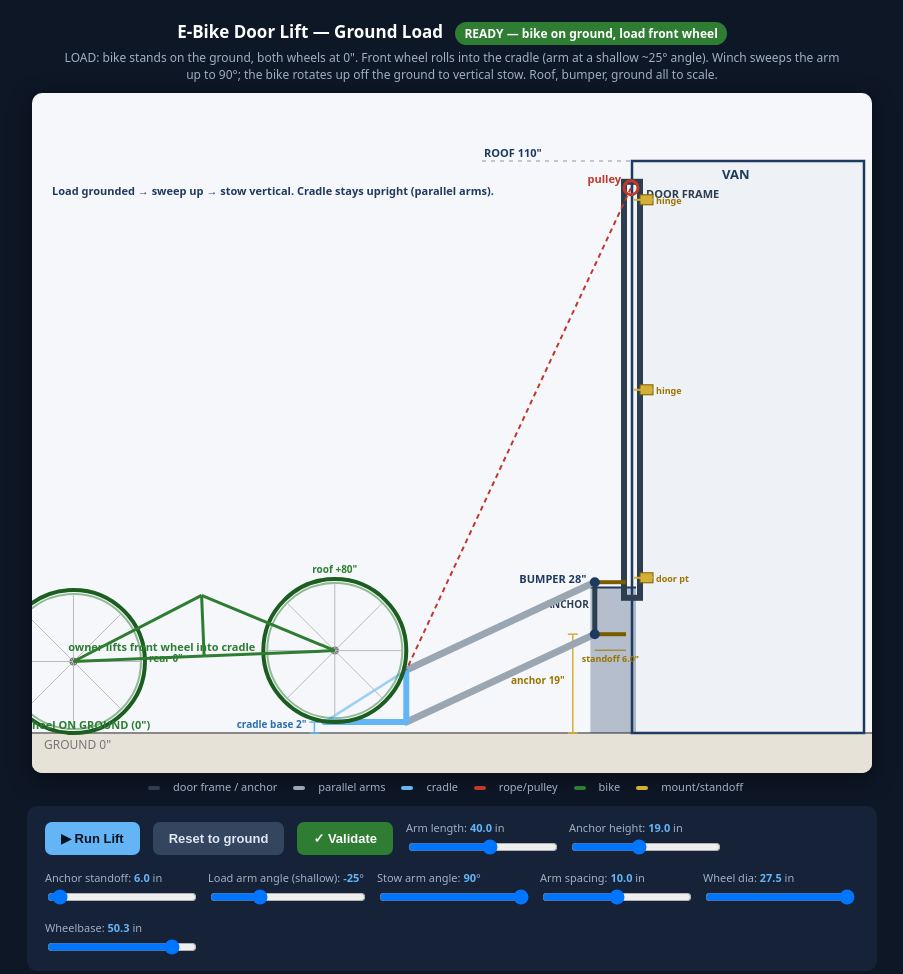
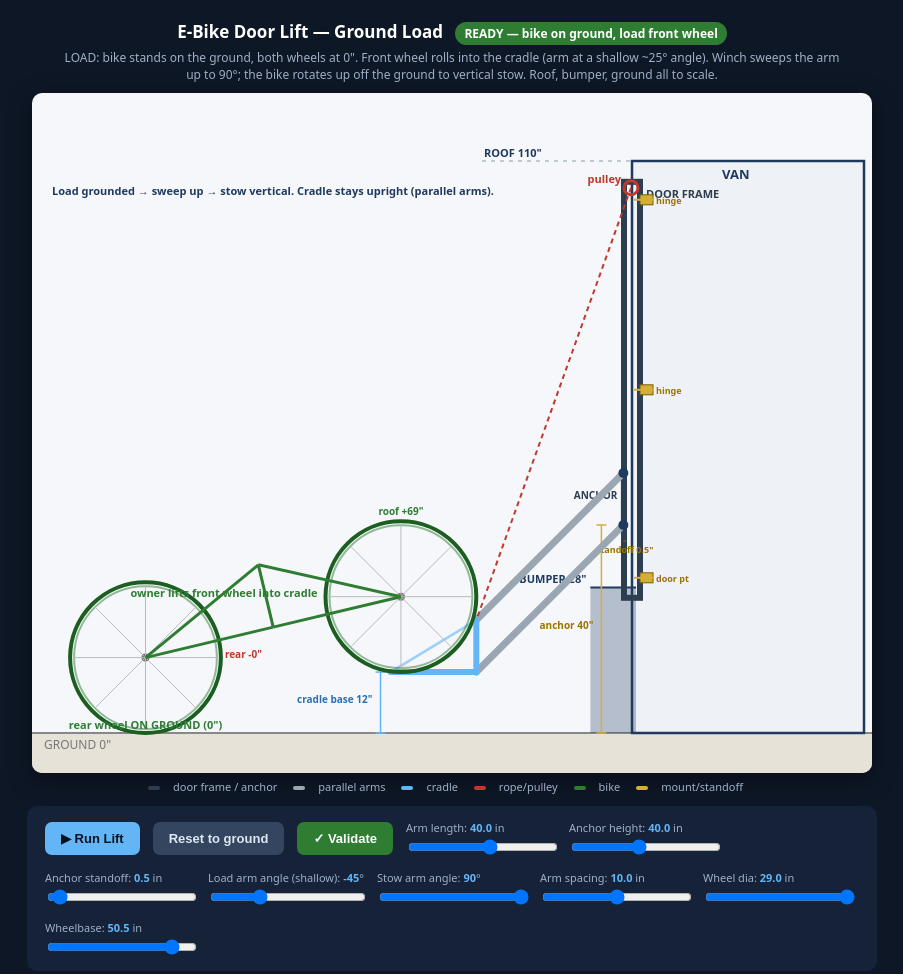
Before and after one commit to Bizdisruptor/vankit, a plain HTML site: page ebike-lift/index.html in a window 1280 px wide. Shown: the top 974 px of the page, without its empty margins (188-1091 px from the left). Drawn offline with Linux system fonts and the light colour scheme.

Commit message:
Update index.html

```diff
--- a/ebike-lift/index.html
+++ b/ebike-lift/index.html
@@ -83,7 +83,7 @@ const el=id=>document.getElementById(id);
 function wy(yin){return GROUND_Y-yin*PXPERIN;}
 const BUMPER=28.0, ROOF=110.0, BUMPER_OUT=8.0;
 
-let params={arm:40,pivH:19,standoff:6,loadAng:-25,stowAng:90,spc:10,wheelD:27.5,wbase:50.3};
+let params={arm:40,pivH:40,standoff:0.5,loadAng:-45,stowAng:90,spc:10,wheelD:29,wbase:50.5};
 let theta=0,LOAD_T,RAISE_T,anim=null;
 
 function svgEl(t,a){const e=document.createElementNS('http://www.w3.org/2000/svg',t);
```
